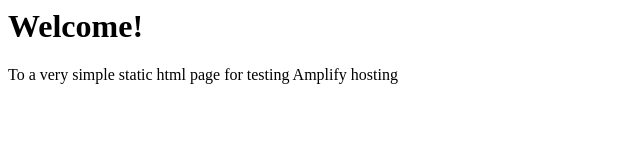
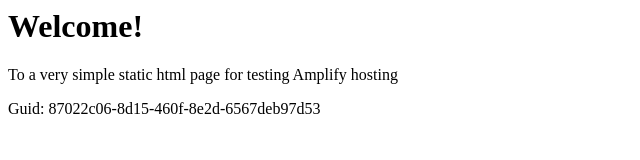
Before and after one commit to aws-aemilia-iad/Github-PR-Commit-Integration-Test-DoNotTouch-Gith-P5X5MO5I-v1-preprod-us-east-1, a website: page src/index.html in a window 1280 px wide. Shown: the whole page, without its empty margins (0-640 px from the left). Drawn offline with Linux system fonts and the light colour scheme.

Commit message:
commit from integ tests

```diff
--- a/src/index.html
+++ b/src/index.html
@@ -1,3 +1,5 @@
+
+
 <html lang="en">
 
 <head>
@@ -10,6 +12,6 @@
 <body>
     <h1>Welcome!</h1>
     <p>To a very simple static html page for testing Amplify hosting</p>
-</body>
+    <p>Guid: 87022c06-8d15-460f-8e2d-6567deb97d53</p></body>
 
 </html>
```
